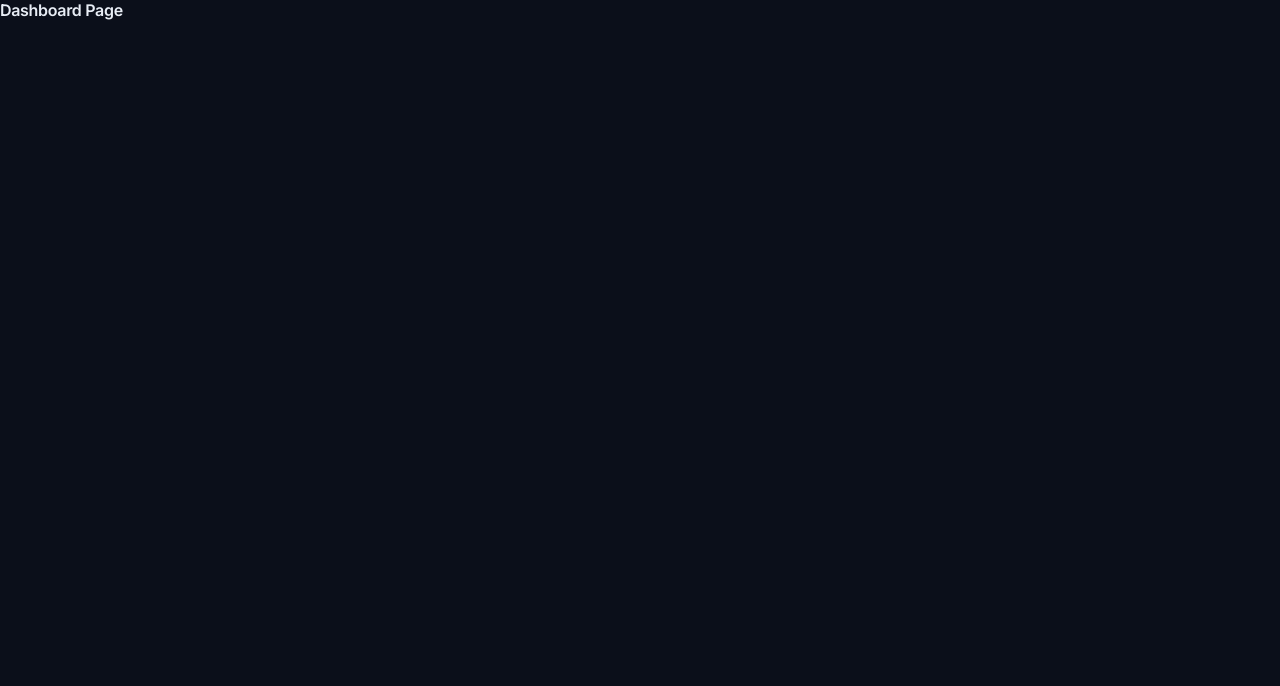
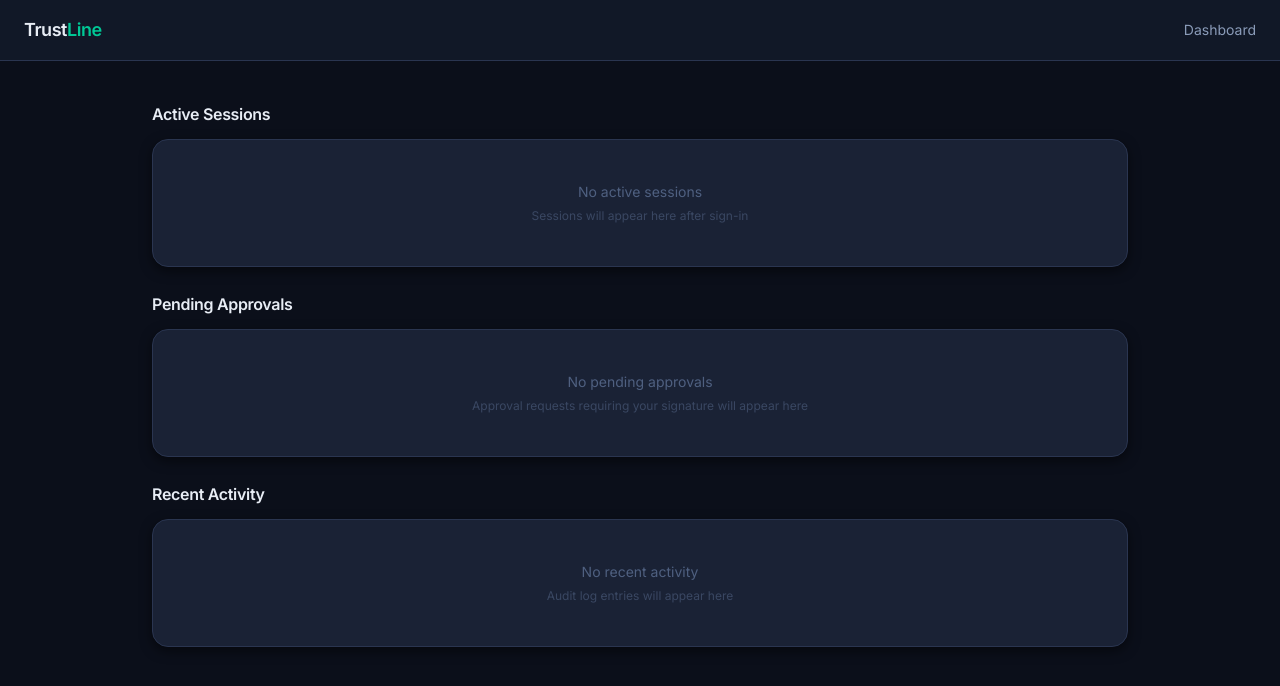
Before and after one commit to Kushh-Santhosh/TRUSTLINE, a React (Vite) app in the folder frontend/: page /dashboard in a window 1280 px wide. Shown: the top 686 px of the page. Built offline with nearby package versions, Linux system fonts and the light colour scheme.

Commit message:
Phase 2 complete - Frontend foundation

```diff
--- a/frontend/src/pages/DashboardPage.tsx
+++ b/frontend/src/pages/DashboardPage.tsx
@@ -1,3 +1,67 @@
 export default function DashboardPage() {
-  return <h1>Dashboard Page</h1>;
+  return (
+    <div className="min-h-screen bg-surface-base text-ink-primary">
+
+      {/* Top nav */}
+      <header className="border-b border-border bg-surface-subtle px-6 py-4 flex items-center justify-between">
+        <span className="text-lg font-heading font-semibold tracking-tight">
+          Trust<span className="text-accent">Line</span>
+        </span>
+        <span className="text-sm text-ink-secondary">Dashboard</span>
+      </header>
+
+      {/* Main content */}
+      <main className="max-w-5xl mx-auto px-6 py-10 space-y-6">
+
+        {/* Active Sessions */}
+        <section aria-labelledby="sessions-heading">
+          <h2
+            id="sessions-heading"
+            className="text-base font-semibold text-ink-primary mb-3"
+          >
+            Active Sessions
+          </h2>
+          <div className="rounded-xl border border-border bg-surface-elevated p-8 flex flex-col items-center justify-center text-center min-h-32 shadow">
+            <p className="text-sm text-ink-muted">No active sessions</p>
+            <p className="text-xs text-ink-muted mt-1 opacity-60">
+              Sessions will appear here after sign-in
+            </p>
+          </div>
+        </section>
+
+        {/* Pending Approvals */}
+        <section aria-labelledby="approvals-heading">
+          <h2
+            id="approvals-heading"
+            className="text-base font-semibold text-ink-primary mb-3"
+          >
+            Pending Approvals
+          </h2>
+          <div className="rounded-xl border border-border bg-surface-elevated p-8 flex flex-col items-center justify-center text-center min-h-32 shadow">
+            <p className="text-sm text-ink-muted">No pending approvals</p>
+            <p className="text-xs text-ink-muted mt-1 opacity-60">
+              Approval requests requiring your signature will appear here
+            </p>
+          </div>
+        </section>
+
+        {/* Recent Activity */}
+        <section aria-labelledby="activity-heading">
+          <h2
+            id="activity-heading"
+            className="text-base font-semibold text-ink-primary mb-3"
+          >
+            Recent Activity
+          </h2>
+          <div className="rounded-xl border border-border bg-surface-elevated p-8 flex flex-col items-center justify-center text-center min-h-32 shadow">
+            <p className="text-sm text-ink-muted">No recent activity</p>
+            <p className="text-xs text-ink-muted mt-1 opacity-60">
+              Audit log entries will appear here
+            </p>
+          </div>
+        </section>
+
+      </main>
+    </div>
+  );
 }
```
